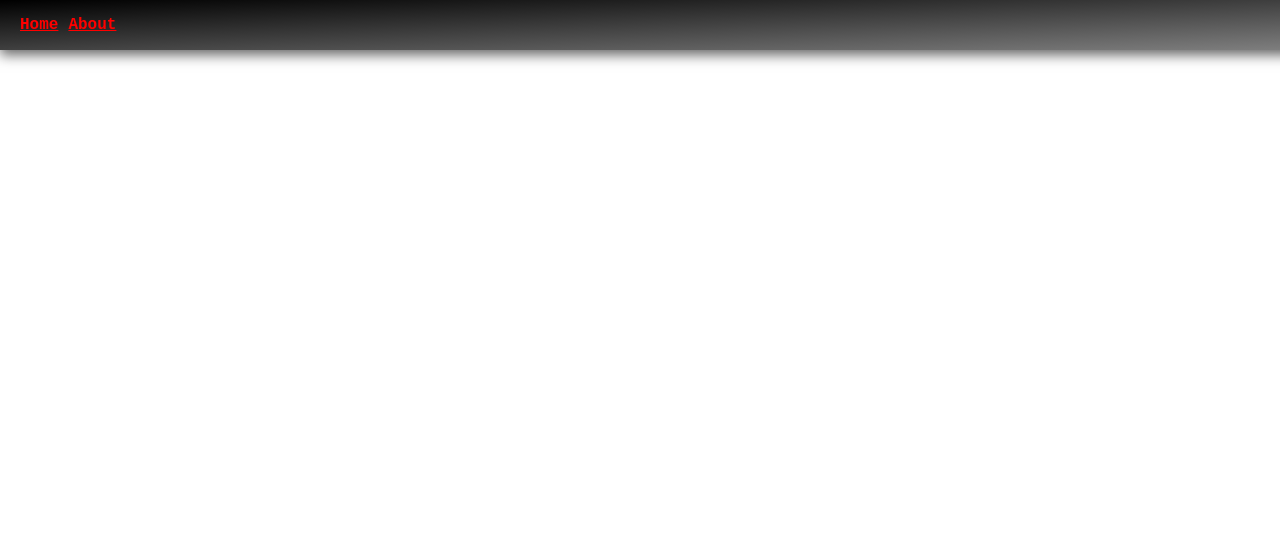
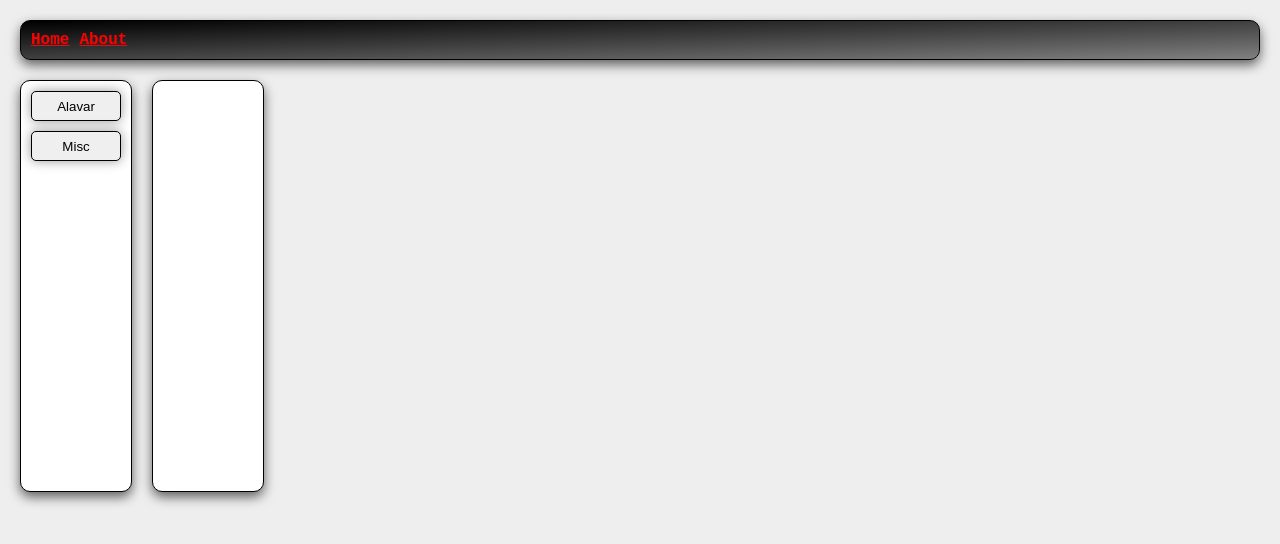
Before and after one commit to Lucobsen/dm-app, a React (Create React App) app: page / in a window 1280 px wide. Shown: the top 544 px of the page. Built offline with nearby package versions, Linux system fonts and the light colour scheme.

Commit message:
added more css and began home page

```diff
--- a/src/App.css
+++ b/src/App.css
@@ -2,4 +2,5 @@
   position: absolute;
   height: 100%;
   width: 100%;
+  background-color: #eee;
 }
--- a/src/components/about/about.component.css
+++ b/src/components/about/about.component.css
@@ -1,5 +1,5 @@
 .about-page-container {
-  top: 50px;
+  top: 60px;
   position: absolute;
   width: 100%;
   max-width: fit-content;
@@ -16,7 +16,7 @@
   height: 200px;
   border-radius: 50%;
   border: 5px solid grey;
-  box-shadow: 0 5px 10px 0 rgb(0, 0, 0, 0.5);
+  box-shadow: 0 5px 12px 0 rgba(0, 0, 0, 0.6);
   margin-right: 20px;
 }
 
@@ -24,3 +24,9 @@
   font-family: "Courier New", Courier, monospace;
   font-weight: bold;
 }
+
+@media only screen and (max-width: 375px) {
+  .about-user-section {
+    flex-direction: column;
+  }
+}
--- a/src/components/about/about.component.tsx
+++ b/src/components/about/about.component.tsx
@@ -16,7 +16,7 @@ export class AboutPage extends Component {
             </p>
 
             <p>
-              Before you lies my first foray into developing my sole React
+              Before you, lies my first foray into developing my sole React
               application.
             </p>
           </section>
--- a/src/components/home/home.component.css
+++ b/src/components/home/home.component.css
@@ -0,0 +1,55 @@
+.home-page-layout {
+  top: 60px;
+  position: absolute;
+  width: 100%;
+  max-width: fit-content;
+  padding: 20px;
+}
+
+.home-page-container {
+  display: flex;
+}
+
+.home-page-items {
+  padding-inline-start: 0;
+  padding: 10px 10px 0 10px;
+  border: 1px solid black;
+  border-radius: 10px;
+  width: 200px;
+  min-height: 400px;
+  margin: 0 20px 0 0;
+  box-shadow: 0 5px 12px 0 rgba(0, 0, 0, 0.6);
+  background-color: white;
+}
+
+.home-page-item {
+  height: 30px;
+  width: 100%;
+  border: 1px solid black;
+  border-radius: 5px;
+  box-shadow: 0 0 12px 0 rgba(0, 0, 0, 0.4);
+  overflow: hidden;
+  text-overflow: ellipsis;
+  white-space: nowrap;
+  margin-bottom: 10px;
+}
+
+.home-page-content {
+  border: 1px solid black;
+  border-radius: 10px;
+  width: 100%;
+  min-height: 400px;
+  box-shadow: 0 5px 12px 0 rgba(0, 0, 0, 0.6);
+  background-color: white;
+}
+
+@media only screen and (max-width: 375px) {
+  .home-page-items {
+    width: 100%;
+    margin: 0;
+  }
+
+  .home-page-content {
+    display: none;
+  }
+}
--- a/src/components/home/home.component.tsx
+++ b/src/components/home/home.component.tsx
@@ -2,7 +2,21 @@ import React, { Component } from "react";
 import "./home.component.css";
 
 export class HomePage extends Component {
+  public itemsArray = [{ name: "Alavar" }, { name: "Misc" }];
+
   render() {
-    return <div>Home Time</div>;
+    const items: JSX.Element[] = this.itemsArray.map((item) => (
+      <button className="home-page-item">{item.name}</button>
+    ));
+
+    return (
+      <div className="home-page-layout">
+        <div className="home-page-container">
+          <ul className="home-page-items">{items}</ul>
+
+          <div className="home-page-content"></div>
+        </div>
+      </div>
+    );
   }
 }
--- a/src/components/nav-bar/nav-bar.component.css
+++ b/src/components/nav-bar/nav-bar.component.css
@@ -1,12 +1,22 @@
+.nav-bar-layout {
+  position: fixed;
+  width: 100%;
+}
+
 .nav-bar-container {
+  padding: 20px;
+  height: 50px;
+}
+
+.nav-bar-content {
   display: flex;
   align-items: center;
-  position: fixed;
-  height: 50px;
-  width: 100%;
-  padding: 0 20px;
+  padding: 10px;
   background-image: linear-gradient(to bottom right, black, grey);
   box-shadow: 0 5px 12px 0 rgba(0, 0, 0, 0.6);
+  z-index: 100;
+  border: 1px solid black;
+  border-radius: 10px;
 }
 
 .nav-bar-item {
--- a/src/components/nav-bar/nav-bar.component.tsx
+++ b/src/components/nav-bar/nav-bar.component.tsx
@@ -5,7 +5,9 @@ import { BrowserRouter as Router, Switch, Route, Link } from "react-router-dom";
 export class NavBar extends Component {
   render() {
     return (
-      <nav className="nav-bar-container">
+      <div className="nav-bar-layout">
+        <div className="nav-bar-container">
+          <nav className="nav-bar-content">
             <Link to="/" className="nav-bar-item">
               Home
             </Link>
@@ -13,6 +15,8 @@ export class NavBar extends Component {
               About
             </Link>
           </nav>
+        </div>
+      </div>
     );
   }
 }
```
Lines whose indentation alone changed are shown as unchanged.
